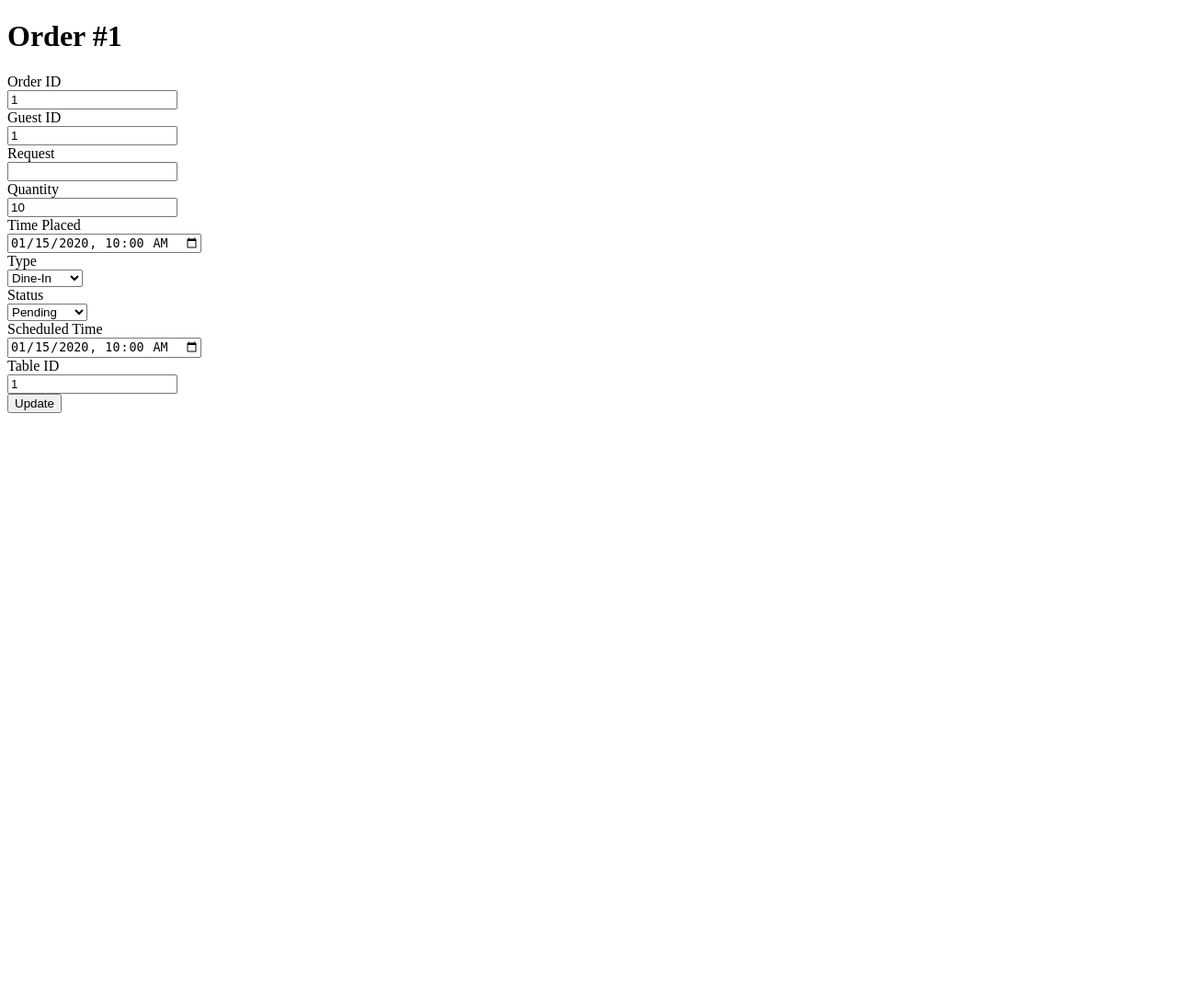
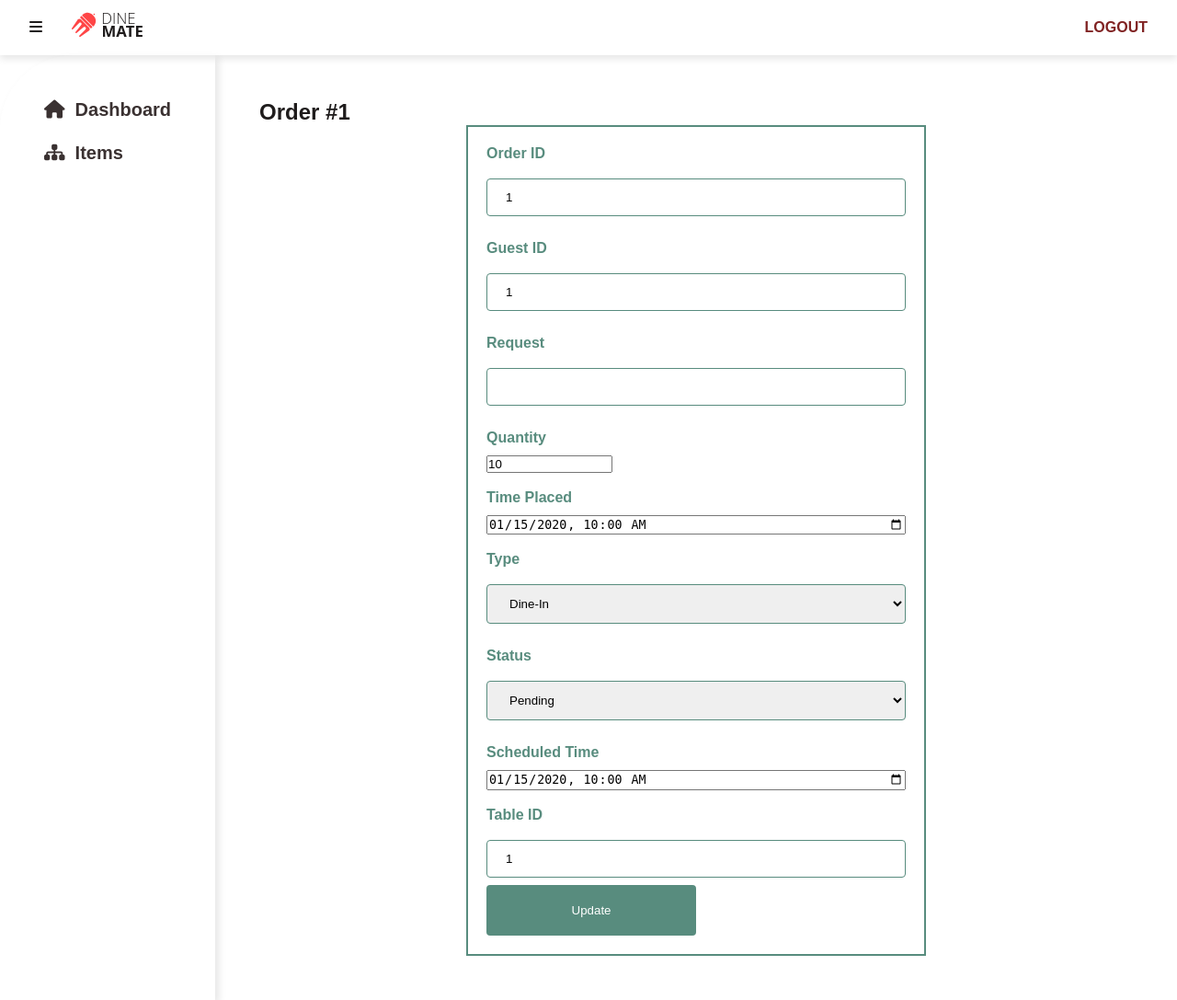
Before and after one commit to Group-52/DineMate-2.0, a PHP site: the page made by app/views/order.edit.view.php in a window 1280 px wide. Shown: the whole page at 92% size. Before the commit the page ends 449 px from the top, so only its background shows below. Run offline with PHP 8.4, Linux system fonts and the light colour scheme; the visitor is signed in with stand-in values (Sample User, id 1); the template is opened without the code that fills it: most values are stand-ins (such as "Sample title", 1, 10 or a date in 2020); some libraries are stand-ins or nearby versions.

Commit message:
add css to editt page

```diff
--- a/app/views/order.edit.view.php
+++ b/app/views/order.edit.view.php
@@ -1,3 +1,4 @@
+<?php include "partials/dashboard.header.php" ?>
 <!DOCTYPE html>
 
 
@@ -10,21 +11,21 @@
 <body>
 
 <?php if (isset($order)): ?>
-    <h1>Order #<?= $order->order_id ?></h1>
+    <h2>Order #<?= $order->order_id ?></h2>
     <form method="POST">
-        <label>Order ID</label> <br>
+        <label>Order ID</label>
         <input type="text" name="order_id" value="<?= $order->order_id ?>" readonly><br>
-        <label>Guest ID</label> <br>
+        <br><label>Guest ID</label>
         <input type="text" name="reg_customer_id" value="<?= $order->reg_customer_id ?? $guest_id ?? "" ?>"
                readonly><br>
-        <label>Request</label> <br>
+       <br> <label>Request</label>
         <input type="text" name="request" value="<?= $order->request ?>"><br>
-        <label>Quantity</label> <br>
+       <br> <label>Quantity</label>
         <input type="number" name="quantity" value="<?= $order->quantity ?>"><br>
-        <label>Time Placed</label> <br>
+        <br><label>Time Placed</label>
         <input type="datetime-local" name="time_placed" value="<?= $order->time_placed ?>"><br>
 
-        <label>Type</label> <br>
+        <br><label>Type</label>
         <?php
         $order_types = ["Dine-In", "Takeaway"];
         ?>
@@ -34,7 +35,7 @@
             <?php endforeach; ?>
         </select> <br>
 
-        <label>Status</label> <br>
+       <br> <label>Status</label>
         <?php
         $statuses = ["Pending", "Accepted", "Cancelled", "Completed"];
         ?>
@@ -44,9 +45,9 @@
             <?php endforeach; ?>
         </select> <br>
 
-        <label>Scheduled Time</label> <br>
+       <br> <label>Scheduled Time</label>
         <input type="datetime-local" name="scheduled_time" value="<?= $order->scheduled_time ?>"><br>
-        <label>Table ID</label> <br>
+       <br> <label>Table ID</label>
         <input type="text" name="table_id" value="<?= $order->table_id ?>"><br>
         <button>Update</button>
     </form>
@@ -59,7 +60,60 @@
 </body>
 </div>
 </html>
+<?php include "partials/dashboard.footer.php" ?>
 
 <style>
+body {
+  font-family: Arial, sans-serif;
+}
+
+form {
+  width: 500px;
+  margin: 0 auto;
+  padding: 20px;
+  border: 2px solid #588c7e;
+}
+
+label {
+  display: block;
+  margin-bottom: 10px;
+  font-weight: bold;
+  color: #588c7e;
+}
+
+input[type="text"], select {
+  width: 100%;
+  padding: 12px 20px;
+  margin: 8px 0;
+  box-sizing: border-box;
+  border: 1px solid #588c7e;
+  border-radius: 4px;
+}
+
+input[type="number"] {
+  width: 30%;
+}
+
+input[type="datetime-local"] {
+  width: 100%;
+}
+
+button {
+  width: 50%;
+  background-color:#588c7e;
+  color: white;
+  padding: 20px 20px;
+  border: none;
+  border-radius: 4px;
+  cursor: pointer;
+
+
+}
+
+button:hover {
+  background-color: #c0392b;
+}
+
+
 
 </style>
```
